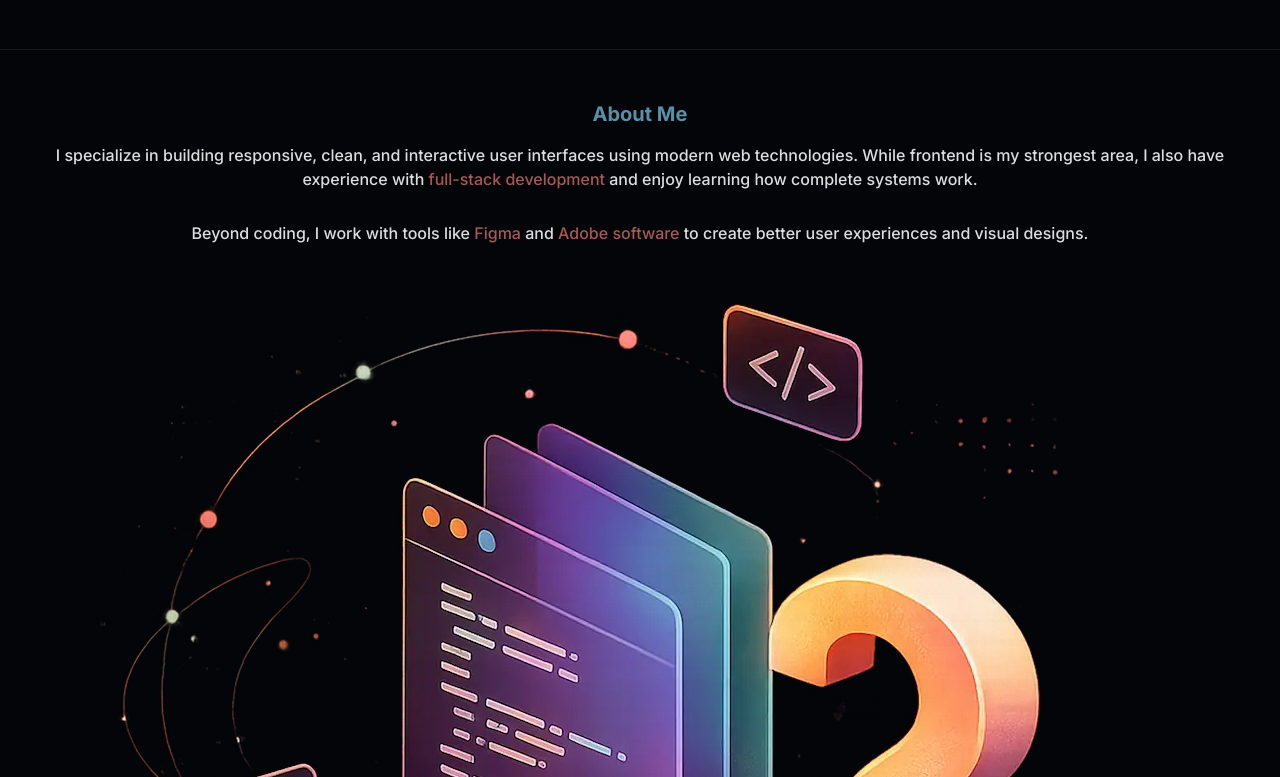
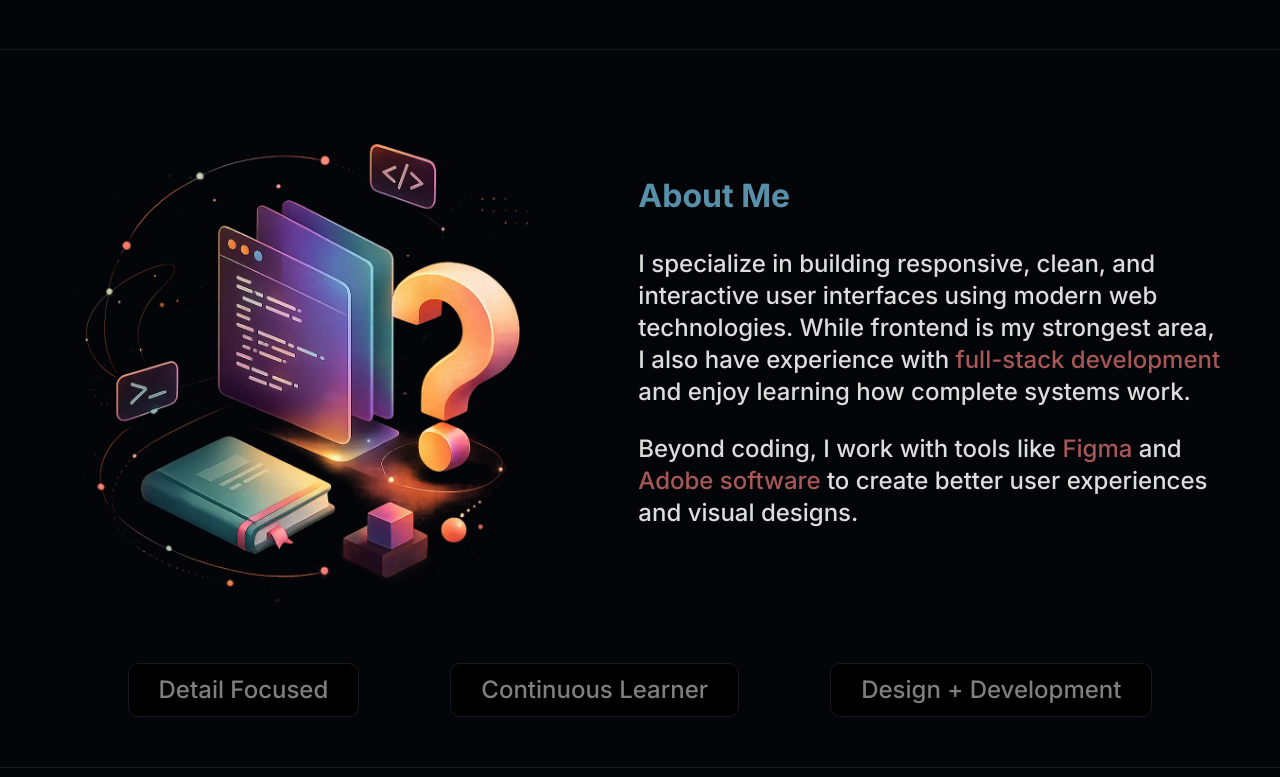
Before and after one commit to Gobindo-Chakraborty/hellogbc, a Next.js app: page / in a window 1280 px wide. Shown: the part 4843-5620 px from the top of the page. Built offline with nearby package versions, Linux system fonts and the light colour scheme.

Commit message:
Refactor About component layout for better responsiveness

```diff
--- a/components/pages/home/About.tsx
+++ b/components/pages/home/About.tsx
@@ -4,19 +4,19 @@ import Image from "next/image";
 export default function About() {
   return (
     <section className="mt-12.5" id="about">
-      <div className="container mx-auto w-11/12">
+      <div className="container mx-auto flex w-11/12 max-w-304.5 flex-col items-center xl:flex-row-reverse xl:gap-20.75">
         <article>
-          <h1 className="text-heading-1 text-center text-xl font-bold">
+          <h1 className="text-heading-1 text-center text-xl font-bold xl:text-left xl:text-[32px]">
             About Me
           </h1>
-          <p className="mt-3.75 text-center font-medium">
+          <p className="mt-3.75 text-center font-medium xl:mt-7.5 xl:text-left xl:text-2xl">
             I specialize in building responsive, clean, and interactive user
             interfaces using modern web technologies. While frontend is my
             strongest area, I also have experience with{" "}
             <span className="text-live-view">full-stack development</span> and
             enjoy learning how complete systems work.
           </p>
-          <p className="mt-7.5 text-center font-medium">
+          <p className="mt-7.5 text-center font-medium xl:mt-6.25 xl:max-w-149 xl:text-left xl:text-2xl">
             Beyond coding, I work with tools like{" "}
             <span className="text-live-view">Figma</span> and{" "}
             <span className="text-live-view">Adobe software</span> to create
@@ -25,24 +25,23 @@ export default function About() {
         </article>
 
         <Image
-          className="mt-7.5"
+          className="mt-7.5 h-auto xl:max-w-125.5"
           src="/assets/images/coding-and-gbc-question-mark-image.webp"
           width={1061}
           height={1000}
           alt="An illustration that shows a question mark and curiosity"
         />
-
-        <div className="mt-7.5 flex flex-col items-center gap-5">
-          <span className="text-secondary-text border-secondary-bg-dark-1 bg-secondary-bg rounded-[10px] border px-4 py-1.75 text-[15px] font-medium">
+      </div>
+      <div className="mt-7.5 flex flex-col items-center justify-center gap-5 xl:mt-15 xl:flex-row xl:gap-22.75">
+        <span className="text-secondary-text border-secondary-bg-dark-1 bg-secondary-bg rounded-[10px] border px-4 py-1.75 text-[15px] font-medium xl:px-7.5 xl:py-2.5 xl:text-2xl">
           Detail Focused
         </span>
-          <span className="text-secondary-text border-secondary-bg-dark-1 bg-secondary-bg rounded-[10px] border px-4 py-1.75 text-[15px] font-medium">
+        <span className="text-secondary-text border-secondary-bg-dark-1 bg-secondary-bg rounded-[10px] border px-4 py-1.75 text-[15px] font-medium xl:px-7.5 xl:py-2.5 xl:text-2xl">
           Continuous Learner
         </span>
-          <span className="text-secondary-text border-secondary-bg-dark-1 bg-secondary-bg rounded-[10px] border px-4 py-1.75 text-[15px] font-medium">
+        <span className="text-secondary-text border-secondary-bg-dark-1 bg-secondary-bg rounded-[10px] border px-4 py-1.75 text-[15px] font-medium xl:px-7.5 xl:py-2.5 xl:text-2xl">
           Design + Development
         </span>
-        </div>
       </div>
       <Ruler />
     </section>
```
Lines whose indentation alone changed are shown as unchanged.
